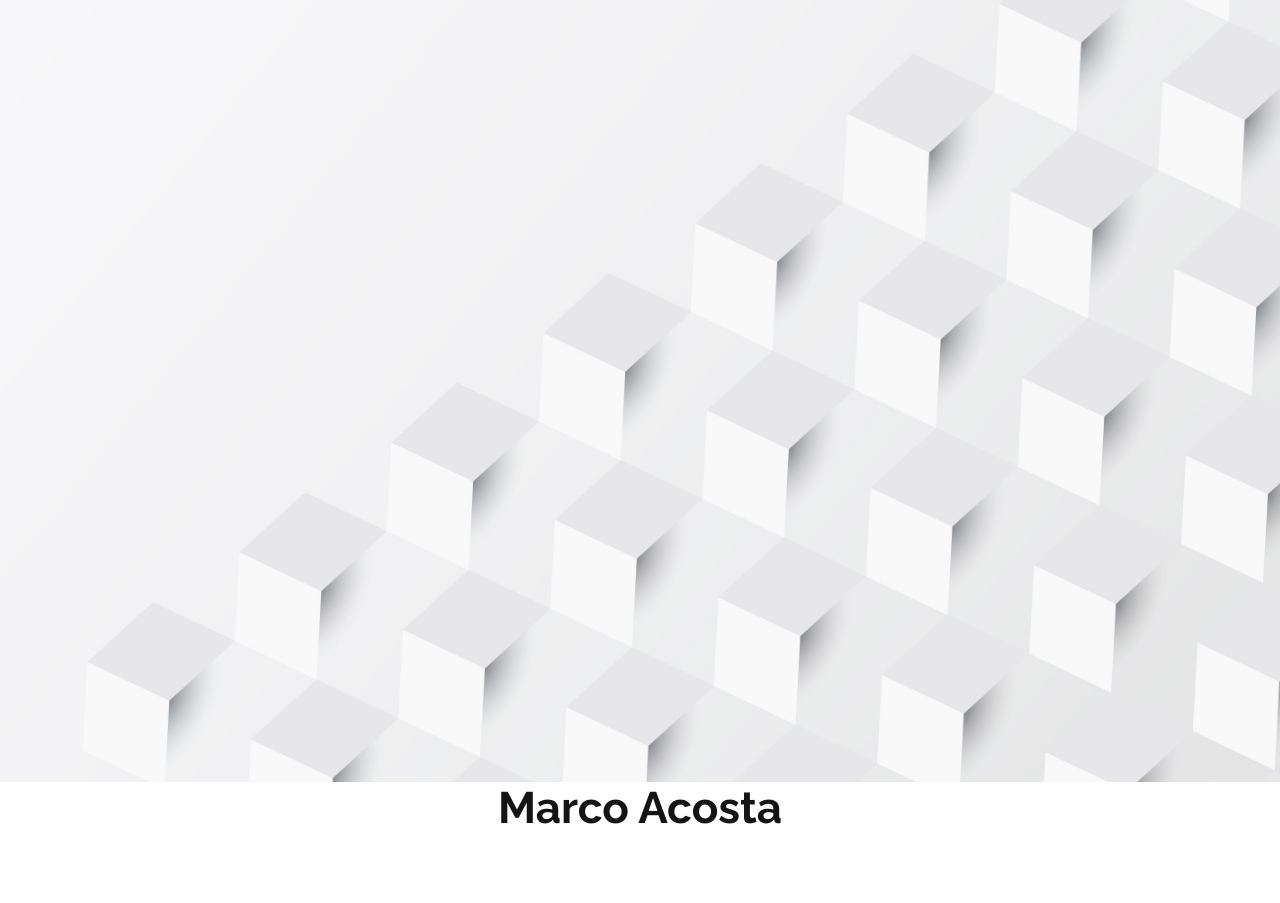
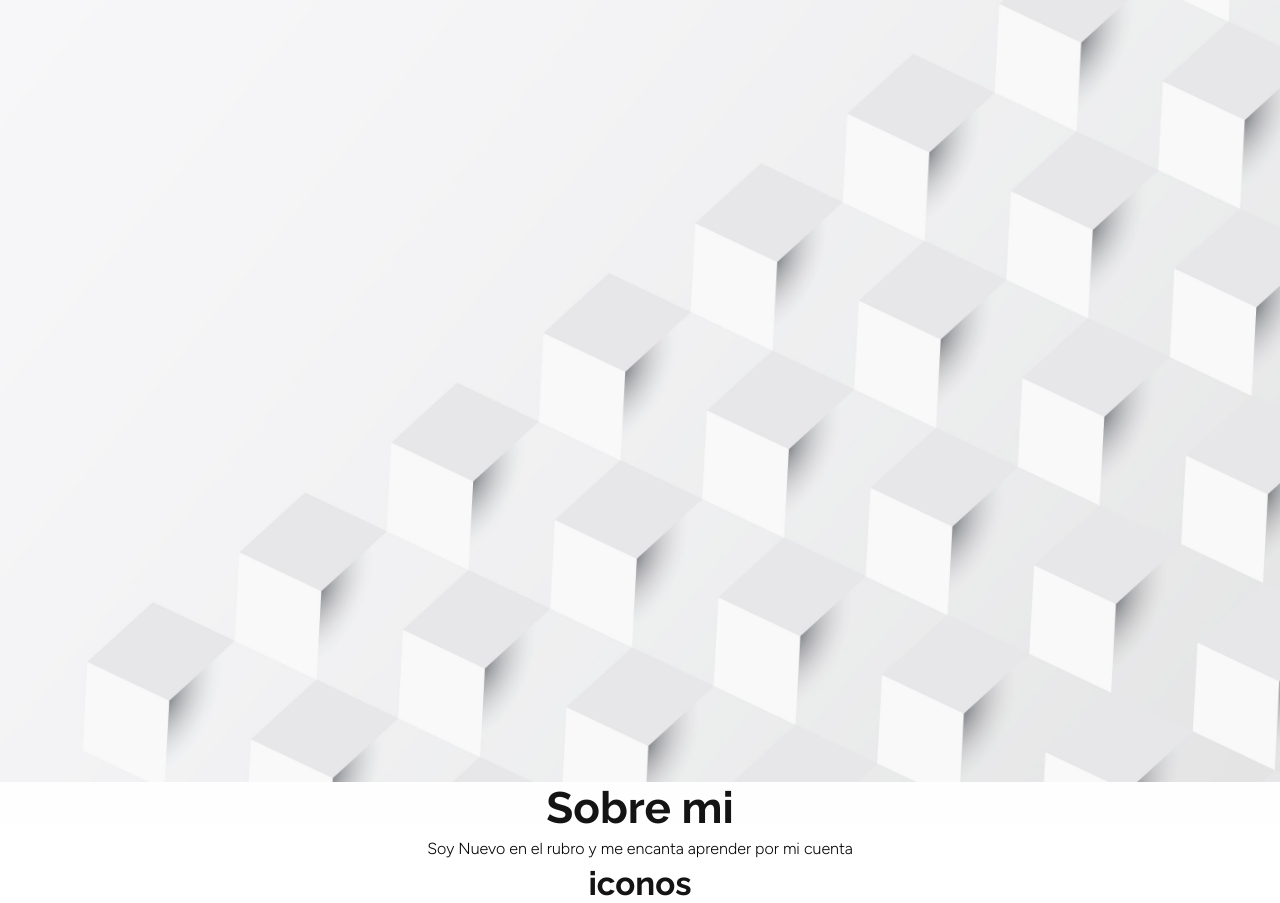
Before and after one commit to ThevMarco/Portafolio, a plain HTML site: page index.html in a window 1280 px wide. Shown: the part 118-1021 px from the top of the page. Before the commit the page ends 953 px from the top, so only its background shows below. Drawn offline with Linux system fonts and the light colour scheme; a web font is replaced by a local one.

Commit message:
modified index.html

```diff
--- a/index.html
+++ b/index.html
@@ -47,13 +47,11 @@
 
 
 <div class="squared">
-<main class="menu">
-
-    <div class="contenido">
-
-
-
-    </div>
+    <main class="menu">
+        <div class="contenido">
+            <h2 class="logo__nombre no-margin centrar-text">Sobre mi</h2>
+            <p class="logo__nombre no-margin centrar-text">Soy Nuevo en el rubro y me encanta aprender por mi cuenta</p>
+        </div>
 
 </main>
 </div>
@@ -66,7 +64,7 @@
 
         <div class="blog-footer">
             <a  class="logo" href="index.html">
-                <h2 class="logo__nombre no-margin centrar-text">Marco Acosta</h2>
+                <h3 class="logo__nombre no-margin centrar-text">iconos</h3>
             </a>
         </div>
 
```
